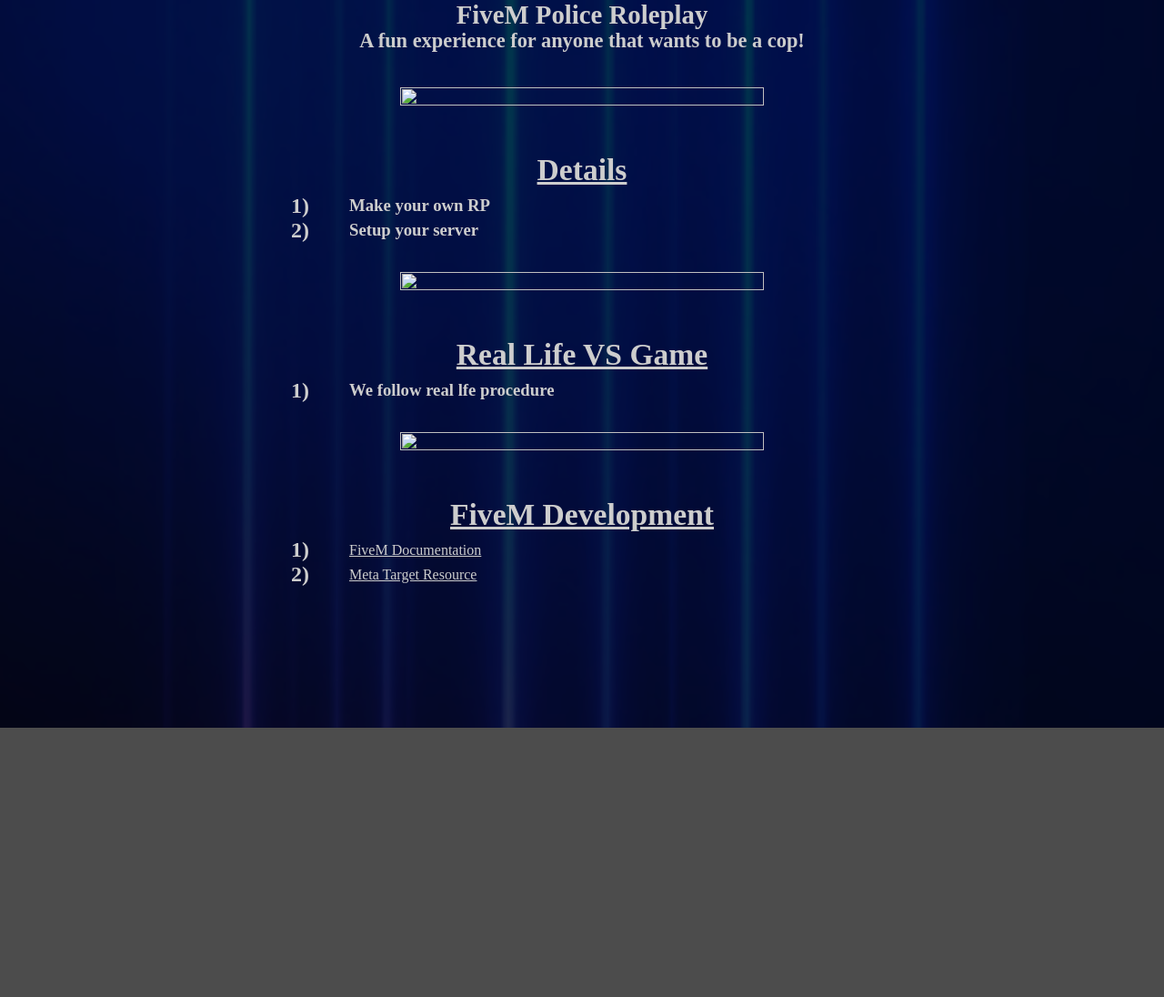
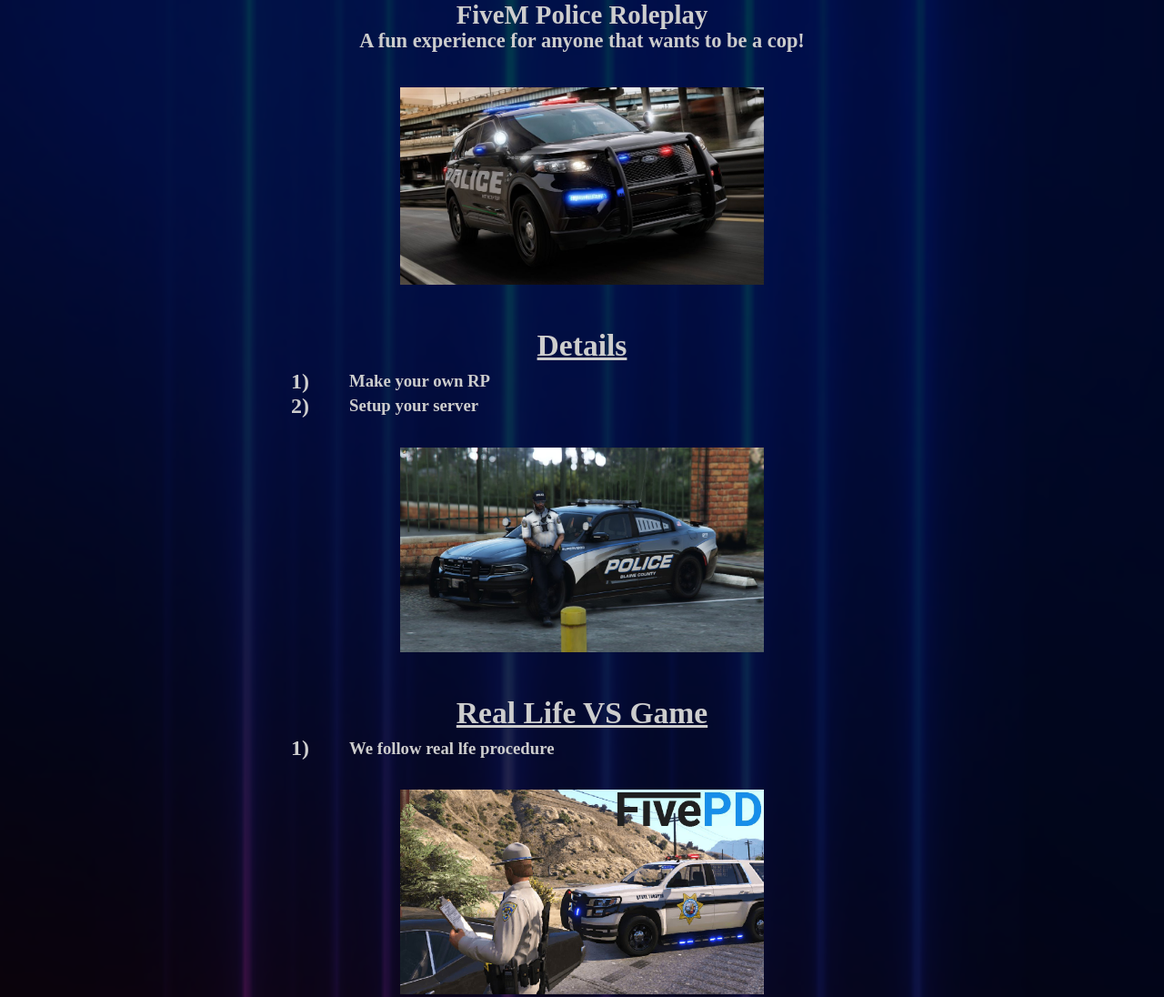
Before and after one commit to Capttech/goat.github.io, a plain HTML site: page index.html in a window 1280 px wide. Shown: the top 1096 px of the page at 91% size. Before the commit the page ends 800 px from the top, so only its background shows below. Drawn offline with Linux system fonts and the light colour scheme.

Commit message:
Update File Locations

```diff
--- a/index.css
+++ b/index.css
@@ -6,7 +6,7 @@
 body {
     background-color: rgba(0, 0, 0, 0.7);
     background-blend-mode: multiply;
-    background-image: url('background.png');
+    background-image: url('images/background.png');
     background-size: cover;
 }
 
--- a/index.html
+++ b/index.html
@@ -11,7 +11,7 @@
     <h1 class="Title">FiveM Police Roleplay</h1>
     <h2 class="Description">A fun experience for anyone that wants to be a cop!</h2>
     <div class="imgDiv">
-        <img class="firstImg" src="police.png">
+        <img class="firstImg" src="images/police.png">
     </div>
 
     <h2 class="qualitites">Details</h2>
@@ -30,7 +30,7 @@
     </section>
 
     <div class="imgDiv">
-        <img class="firstImg" src="police2.png">
+        <img class="firstImg" src="images/police2.png">
     </div>
 
     <h2 class="qualitites">Real Life VS Game</h2>
@@ -44,7 +44,7 @@
     </section>
 
     <div class="imgDiv">
-        <img class="firstImg" src="police3.png">
+        <img class="firstImg" src="images/police3.png">
     </div>
 
     <h2 class="qualitites">FiveM Development</h2>
```
Also changed, not shown: images/background.png (renamed from background.png).
